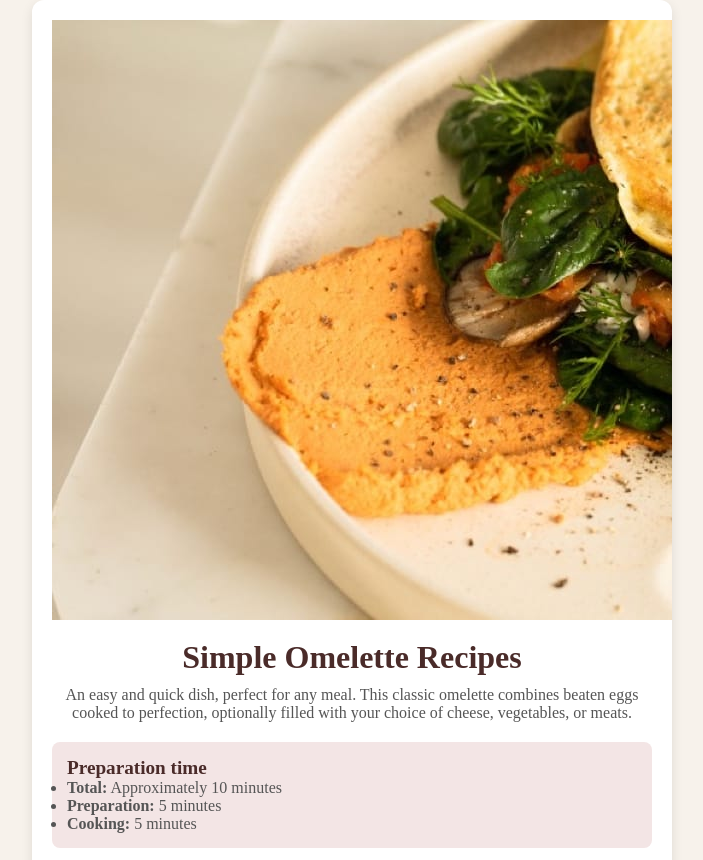
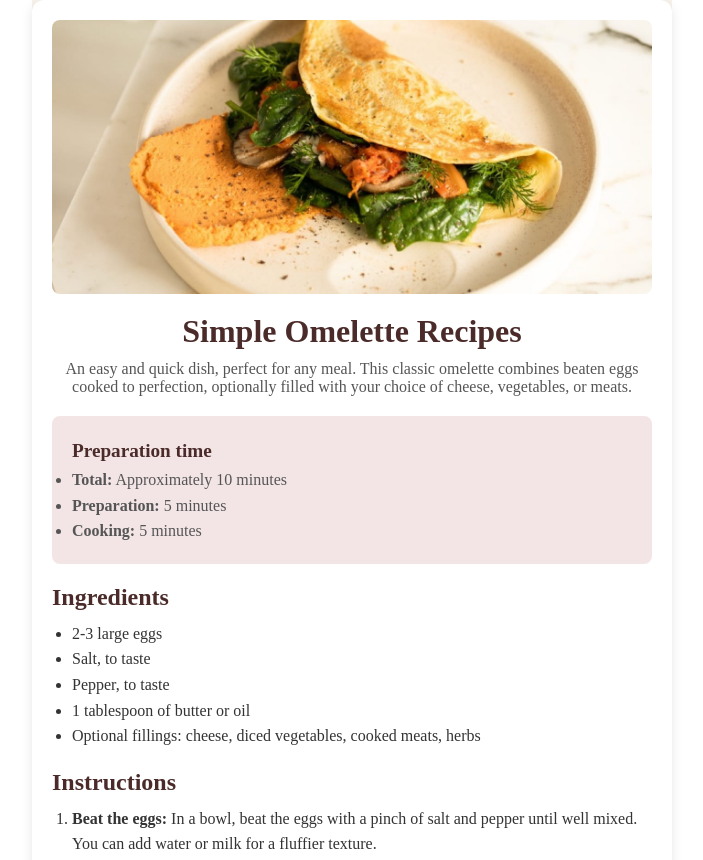
Before and after one commit to HsuWaiWaiLwinQualymm/recipe-page-test, a plain HTML site: page index.html in a window 1280 px wide. Shown: the top 860 px of the page, without its empty margins (288-991 px from the left). Drawn offline with Linux system fonts and the light colour scheme.

Commit message:
editdesign

```diff
--- a/assets/css/style.css
+++ b/assets/css/style.css
@@ -3,18 +3,15 @@
     padding: 0;
 
 }
-body {
+/* Container for the card */
+.container {
+    max-width: 640px;
+    width: 100%;
     background-color: #f7f2eb;
     display: flex;
     justify-content: center;
     align-items: center;
-
-}
-
-/* Container for the card */
-.container {
-    max-width: 640px;
-    width: 100%;
+    margin: 0 auto;
 }
 
 /* Recipe Card */
@@ -47,9 +44,10 @@ body {
 
 .prep-time {
     background-color: #f3e5e5;
-    padding: 15px;
+    padding: 20px;
     border-radius: 8px;
     margin-bottom: 20px;
+    line-height: 1.6;
     /* text-align: center; */
 }
 
--- a/index.html
+++ b/index.html
@@ -15,9 +15,9 @@
 <body>
   <div class="container">
     <div class="recipe-card">
-        <div class="recipe-image">
-        <img src="assets/images/image-omelette.jpeg" alt="Omelette on a plate" >
-        </div>
+
+    <img src="assets/images/image-omelette.jpeg" alt="Omelette on a plate" class="recipe-image">
+
         <h1 class="recipe-title">Simple Omelette Recipes</h1>
         <p class="recipe-description">An easy and quick dish, perfect for any meal. This classic omelette combines beaten eggs cooked to perfection, optionally filled with your choice of cheese, vegetables, or meats.</p>
 
```
